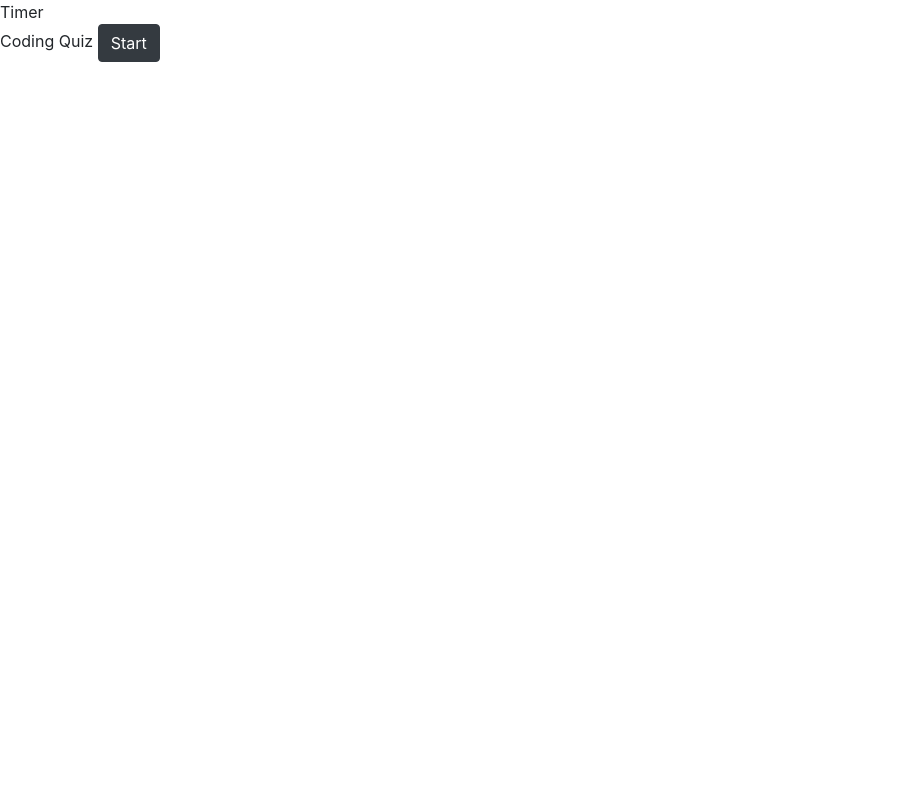
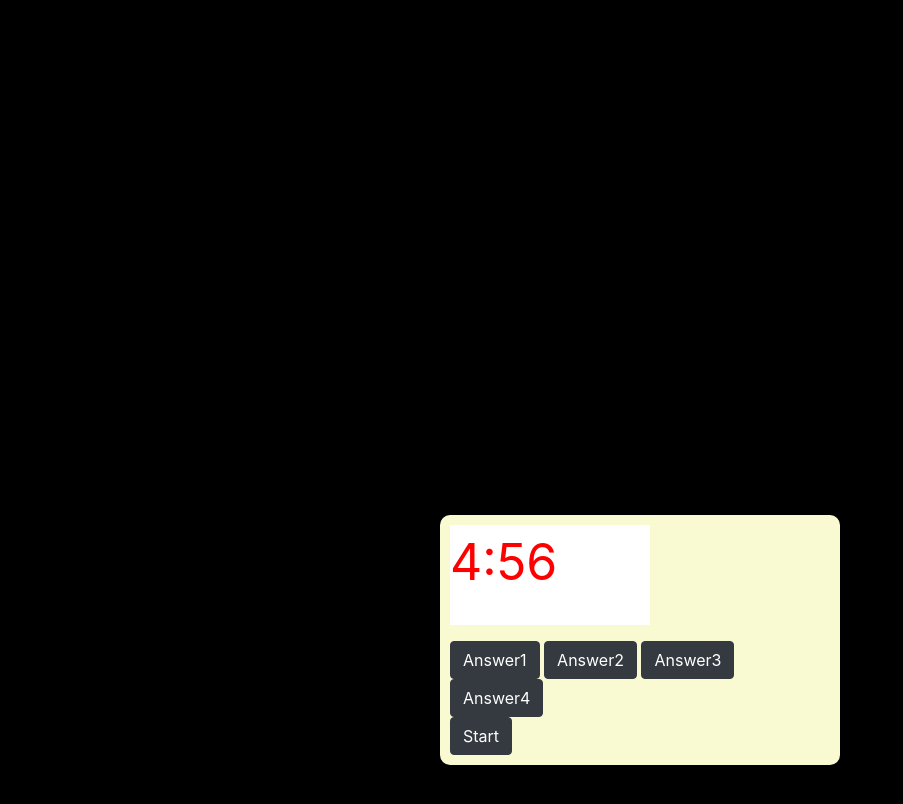
Before and after one commit to calebwelch1/CodingQuiz, a plain HTML site: page index.html in a window 1280 px wide. Shown: the whole page, without its empty margins (0-903 px from the left). Drawn offline with nearby package versions, Linux system fonts and the light colour scheme.

Commit message:
created buttons. Centered content. Created timer.

```diff
--- a/index.html
+++ b/index.html
@@ -6,30 +6,47 @@
     <meta name="viewport" content="width=device-width, initial-scale=1.0">
     <link rel="stylesheet" href="https://maxcdn.bootstrapcdn.com/bootstrap/4.0.0/css/bootstrap.min.css"
         integrity="sha384-Gn5384xqQ1aoWXA+058RXPxPg6fy4IWvTNh0E263XmFcJlSAwiGgFAW/dAiS6JXm" crossorigin="anonymous">
+    <link rel="stylesheet" href="style.css">
 
     <title>Coding Quiz</title>
 </head>
 
 <body>
     <div>
-        <header id="timer">
-            Timer
+        <header>
+
         </header>
         <main>
-            Coding Quiz
-            <button type="button" class="btn btn-dark" id="startButton">Start</button>
+
+            <div class="container">
+                <p id="timer"></p>
+                <div class="questions">
+                    <div id="answer-btn" class="answer-btn answers">
+                        <button type="button" class="btn btn-dark" id="answer1">Answer1</button>
+                        <button type="button" class="btn btn-dark" id="answer2">Answer2</button>
+                        <button type="button" class="btn btn-dark" id="answer3">Answer3</button>
+                        <button type="button" class="btn btn-dark" id="answer4">Answer4</button>
+                    </div>
+
+                    <button type="button" class="btn btn-dark" id="startButton">Start</button>
+                </div>
+            </div>
         </main>
     </div>
-    <script src="https://code.jquery.com/jquery-3.2.1.slim.min.js"
-        integrity="sha384-KJ3o2DKtIkvYIK3UENzmM7KCkRr/rE9/Qpg6aAZGJwFDMVNA/GpGFF93hXpG5KkN"
+
+
+
+    <script src="http://code.jquery.com/jquery-3.5.0.js" integrity="sha256-r/AaFHrszJtwpe+tHyNi/XCfMxYpbsRg2Uqn0x3s2zc="
         crossorigin="anonymous"></script>
+
     <script src="https://cdnjs.cloudflare.com/ajax/libs/popper.js/1.12.9/umd/popper.min.js"
         integrity="sha384-ApNbgh9B+Y1QKtv3Rn7W3mgPxhU9K/ScQsAP7hUibX39j7fakFPskvXusvfa0b4Q"
         crossorigin="anonymous"></script>
     <script src="https://maxcdn.bootstrapcdn.com/bootstrap/4.0.0/js/bootstrap.min.js"
         integrity="sha384-JZR6Spejh4U02d8jOt6vLEHfe/JQGiRRSQQxSfFWpi1MquVdAyjUar5+76PVCmYl"
         crossorigin="anonymous"></script>
-    <script href="script.js"></script>
+    <script src="script.js"></script>
+
 </body>
 
 </html>
--- a/script.js
+++ b/script.js
@@ -23,7 +23,33 @@
 
 var startBtn = $("#startButton")
 
-setInterval(function () {
-    var seconds = Math.floor((timeLeft % (1000 * 60)) / 1000);//conversion miliseconds on seconds
-    if (seconds < 10) seconds = "0" + seconds;
-}, milliseconds)
+// setInterval(function () {
+//     var seconds = Math.floor((timeLeft % (1000 * 60)) / 1000);//conversion miliseconds on seconds
+//     if (seconds < 10) seconds = "0" + seconds;
+// }, milliseconds)
+var startTimer = 5;
+var time = startTimer * 60;
+var countDownEl = document.querySelector("#timer")
+
+function countdown() {
+    var minutes = Math.floor(time / 60);
+    var seconds = time % 60;
+    // template literal only works with a ` backtick! not single quote
+    // template literal syntax ${updating Var or Func}
+    countDownEl.innerHTML = `${minutes}:${seconds}`
+    time--;
+    if (minutes === 0 && seconds === 0) {
+        countDownEl.innerHTML = "Game Over!"
+    };
+}
+//setInterval calls a function every x milliseconds (function, milliseconds)
+setInterval(countdown, 1000);
+
+// window.onload = function () {
+//     if (window.jQuery) {
+//         // jQuery is loaded
+//         alert("Yeah!");
+//     } else {
+//         // jQuery is not loaded
+//         alert("Doesn't Work");
+//     }
--- a/style.css
+++ b/style.css
@@ -0,0 +1,36 @@
+body{
+    background: black;
+    margin: 0;
+    padding: 0;
+    color: white;
+    display: flex;
+    justify-content: center;
+    align-items:center;
+    height:100vw;
+    width: 100vw;
+}
+
+p{
+    background-color: white;
+    display: inline-flex;
+    font-size: 50px;
+    height: 100px;
+    width: 200px;
+    color: red;
+}
+
+*, *::before, *::after{
+    box-sizing:border-box;
+}
+
+.container{
+    width:500px;
+    max-width: 80%;
+    background-color:lightgoldenrodyellow;
+    border-radius: 10px;
+    padding: 10px;
+}
+
+#timer{
+    text-align:center;
+}
```
